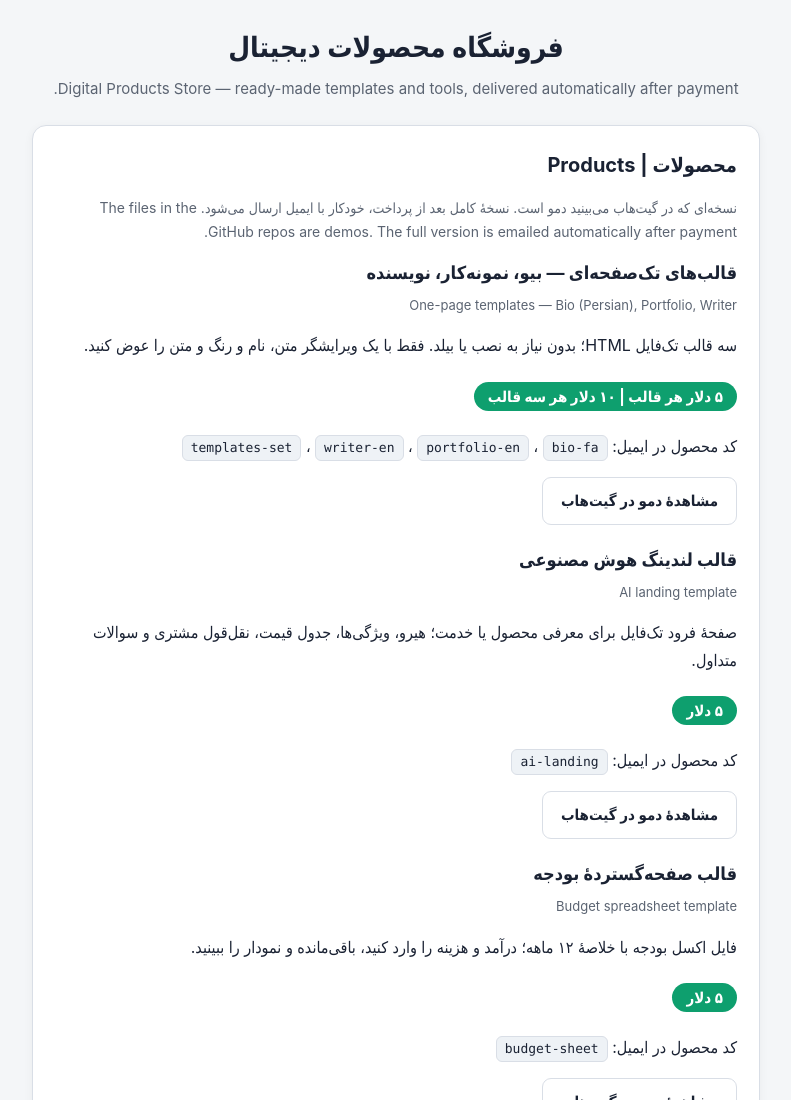
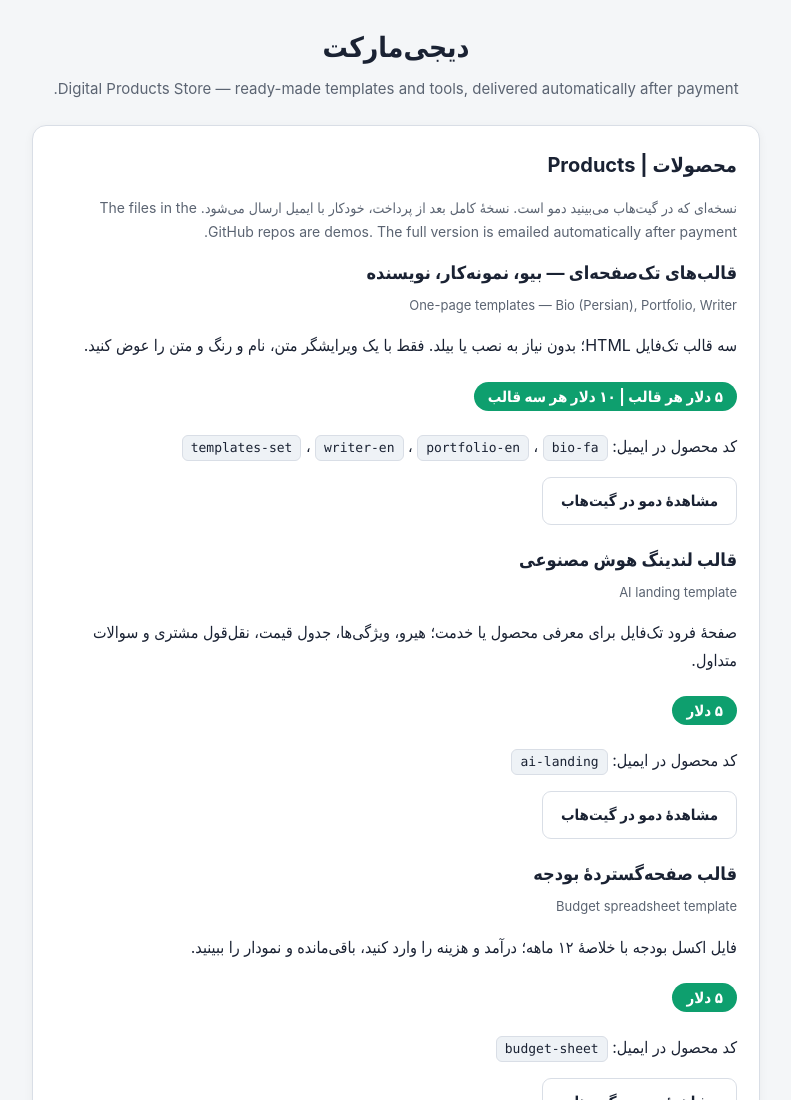
Before and after one commit to Vakilimehdi/crypto-pay-page, a plain HTML site: page index.html in a window 1280 px wide. Shown: the top 1100 px of the page, without its empty margins (244-1035 px from the left). Drawn offline with Linux system fonts and the light colour scheme.

Commit message:
Brand storefront as دیجی‌مارکت

```diff
--- a/index.html
+++ b/index.html
@@ -3,7 +3,7 @@
 <head>
 <meta charset="utf-8">
 <meta name="viewport" content="width=device-width, initial-scale=1">
-<title>فروشگاه محصولات دیجیتال | Digital Products Store</title>
+<title>دیجی‌مارکت | Digital Products Store</title>
 <style>
   :root {
     --bg: #f4f6f8;
@@ -101,7 +101,7 @@
 <body>
 <div class="wrap">
   <header>
-    <h1>فروشگاه محصولات دیجیتال</h1>
+    <h1>دیجی‌مارکت</h1>
     <p>Digital Products Store — ready-made templates and tools, delivered automatically after payment.</p>
   </header>
 
```
